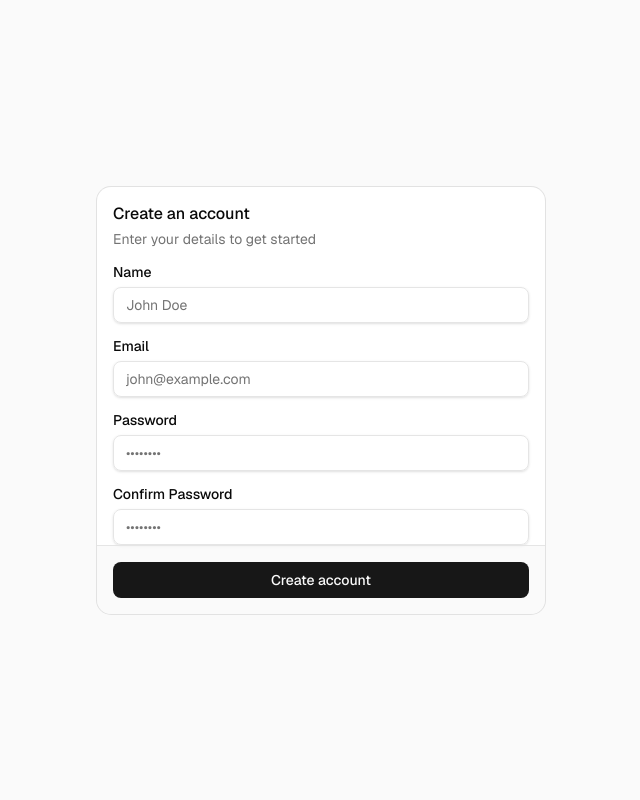
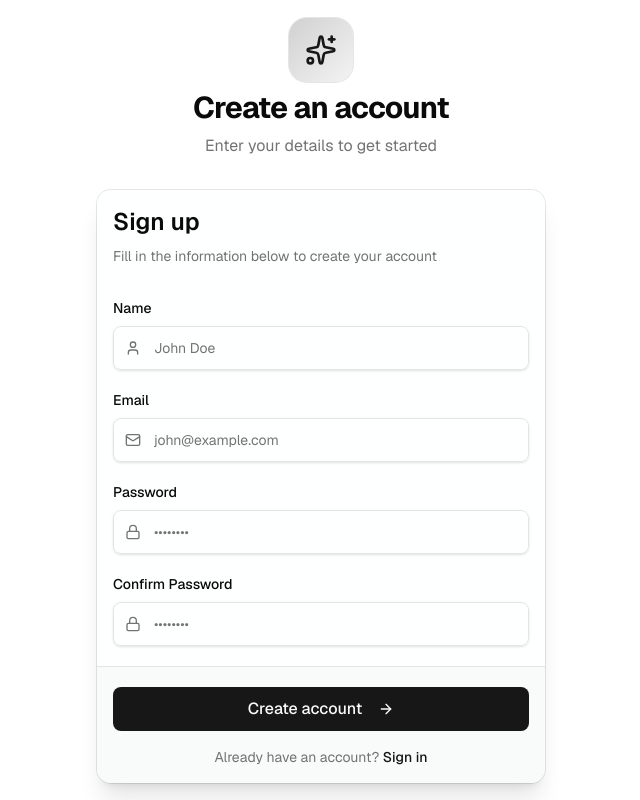
Before and after one commit to parvejhossain55/nextify, a Next.js app: page /register in a window 1280 px wide. Shown: the whole page, without its empty margins (319-959 px from the left). Built offline with nearby package versions, Linux system fonts and the light colour scheme.

Commit message:
refactor: modernize login and register page designs

```diff
--- a/src/app/login/page.tsx
+++ b/src/app/login/page.tsx
@@ -1,9 +1,5 @@
 import { LoginForm } from "@/features/auth/components";
 
 export default function LoginPage() {
-  return (
-    <div className="bg-muted/50 flex min-h-screen items-center justify-center p-4">
-      <LoginForm />
-    </div>
-  );
+  return <LoginForm />;
 }
--- a/src/app/register/page.tsx
+++ b/src/app/register/page.tsx
@@ -1,9 +1,5 @@
 import { RegisterForm } from "@/features/auth/components";
 
 export default function RegisterPage() {
-  return (
-    <div className="bg-muted/50 flex min-h-screen items-center justify-center p-4">
-      <RegisterForm />
-    </div>
-  );
+  return <RegisterForm />;
 }
--- a/src/features/auth/components/LoginForm.tsx
+++ b/src/features/auth/components/LoginForm.tsx
@@ -6,6 +6,7 @@ import * as z from "zod";
 import { signIn } from "next-auth/react";
 import { useRouter } from "next/navigation";
 import { useState } from "react";
+import Link from "next/link";
 import { Button } from "@/components/ui/button";
 import { Input } from "@/components/ui/input";
 import { Label } from "@/components/ui/label";
@@ -17,6 +18,7 @@ import {
   CardHeader,
   CardTitle,
 } from "@/components/ui/card";
+import { Lock, Mail, ArrowRight, Sparkles } from "lucide-react";
 
 const loginSchema = z.object({
   email: z.string().email("Invalid email address"),
@@ -62,47 +64,100 @@ export function LoginForm() {
   };
 
   return (
-    <Card className="w-full max-w-md">
-      <CardHeader>
-        <CardTitle>Login</CardTitle>
-        <CardDescription>Enter your credentials to access your account</CardDescription>
+    <div className="flex min-h-screen items-center justify-center p-4">
+      <div className="w-full max-w-md space-y-8">
+        {/* Logo/Brand Section */}
+        <div className="space-y-2 text-center">
+          <div className="from-primary/20 to-primary/5 ring-border mx-auto flex size-16 items-center justify-center rounded-2xl bg-gradient-to-br ring-1">
+            <Sparkles className="text-primary size-8" />
+          </div>
+          <div>
+            <h1 className="text-foreground text-3xl font-bold tracking-tight">Welcome back</h1>
+            <p className="text-muted-foreground mt-2">Sign in to your account to continue</p>
+          </div>
+        </div>
+
+        {/* Login Card */}
+        <Card className="border-border/50 bg-card/50 shadow-xl backdrop-blur-sm">
+          <CardHeader className="space-y-1 pb-4">
+            <CardTitle className="text-2xl font-semibold">Sign in</CardTitle>
+            <CardDescription>Enter your credentials to access your dashboard</CardDescription>
           </CardHeader>
           <form onSubmit={handleSubmit(onSubmit)}>
-        <CardContent className="space-y-4">
+            <CardContent className="space-y-5">
               {error && (
-            <div className="bg-destructive/10 text-destructive rounded-md p-3 text-sm">{error}</div>
+                <div className="bg-destructive/10 border-destructive/20 text-destructive flex items-center gap-2 rounded-lg border p-4 text-sm">
+                  <Lock className="size-4" />
+                  {error}
+                </div>
               )}
               <div className="space-y-2">
-            <Label htmlFor="email">Email</Label>
+                <Label htmlFor="email" className="text-sm font-medium">
+                  Email
+                </Label>
+                <div className="relative">
+                  <Mail className="text-muted-foreground absolute top-1/2 left-3 size-4 -translate-y-1/2" />
                   <Input
                     id="email"
                     type="email"
                     placeholder="john@example.com"
+                    className="h-11 pl-10"
                     {...register("email")}
                     disabled={isLoading}
                   />
+                </div>
                 {errors.email && <p className="text-destructive text-sm">{errors.email.message}</p>}
               </div>
               <div className="space-y-2">
-            <Label htmlFor="password">Password</Label>
+                <div className="flex items-center justify-between">
+                  <Label htmlFor="password" className="text-sm font-medium">
+                    Password
+                  </Label>
+                  <Link href="/forgot-password" className="text-primary text-sm hover:underline">
+                    Forgot password?
+                  </Link>
+                </div>
+                <div className="relative">
+                  <Lock className="text-muted-foreground absolute top-1/2 left-3 size-4 -translate-y-1/2" />
                   <Input
                     id="password"
                     type="password"
                     placeholder="••••••••"
+                    className="h-11 pl-10"
                     {...register("password")}
                     disabled={isLoading}
                   />
+                </div>
                 {errors.password && (
                   <p className="text-destructive text-sm">{errors.password.message}</p>
                 )}
               </div>
             </CardContent>
-        <CardFooter>
-          <Button type="submit" className="w-full" disabled={isLoading}>
-            {isLoading ? "Signing in..." : "Sign in"}
+            <CardFooter className="mt-5 flex flex-col space-y-4 pt-5">
+              <Button
+                type="submit"
+                className="h-11 w-full text-base font-medium"
+                disabled={isLoading}
+              >
+                {isLoading ? (
+                  "Signing in..."
+                ) : (
+                  <>
+                    Sign in
+                    <ArrowRight className="ml-2 size-4" />
+                  </>
+                )}
               </Button>
+              <div className="text-center text-sm">
+                <span className="text-muted-foreground">Don't have an account? </span>
+                <Link href="/register" className="text-primary font-medium hover:underline">
+                  Sign up
+                </Link>
+              </div>
             </CardFooter>
           </form>
         </Card>
+      </div>
+    </div>
   );
 }
--- a/src/features/auth/components/RegisterForm.tsx
+++ b/src/features/auth/components/RegisterForm.tsx
@@ -5,6 +5,7 @@ import { zodResolver } from "@hookform/resolvers/zod";
 import * as z from "zod";
 import { useRouter } from "next/navigation";
 import { useState } from "react";
+import Link from "next/link";
 import { Button } from "@/components/ui/button";
 import { Input } from "@/components/ui/input";
 import { Label } from "@/components/ui/label";
@@ -16,6 +17,7 @@ import {
   CardHeader,
   CardTitle,
 } from "@/components/ui/card";
+import { Lock, Mail, User, ArrowRight, Sparkles, CheckCircle2 } from "lucide-react";
 
 const registerSchema = z
   .object({
@@ -78,83 +80,150 @@ export function RegisterForm() {
 
   if (success) {
     return (
-      <Card className="w-full max-w-md">
-        <CardContent className="pt-6">
+      <div className="flex min-h-screen items-center justify-center p-4">
+        <div className="w-full max-w-md space-y-8">
           <div className="space-y-2 text-center">
-            <p className="font-medium text-green-600">Registration successful!</p>
-            <p className="text-muted-foreground text-sm">Redirecting to login...</p>
+            <div className="mx-auto flex size-16 items-center justify-center rounded-2xl bg-gradient-to-br from-green-500/20 to-green-500/5 ring-1 ring-green-500/20">
+              <CheckCircle2 className="size-8 text-green-500" />
             </div>
-        </CardContent>
-      </Card>
+            <div>
+              <h1 className="text-foreground text-3xl font-bold tracking-tight">
+                Registration successful!
+              </h1>
+              <p className="text-muted-foreground mt-2">Redirecting to login...</p>
+            </div>
+          </div>
+        </div>
+      </div>
     );
   }
 
   return (
-    <Card className="w-full max-w-md">
-      <CardHeader>
-        <CardTitle>Create an account</CardTitle>
-        <CardDescription>Enter your details to get started</CardDescription>
+    <div className="flex min-h-screen items-center justify-center p-4">
+      <div className="w-full max-w-md space-y-8">
+        {/* Logo/Brand Section */}
+        <div className="space-y-2 text-center">
+          <div className="from-primary/20 to-primary/5 ring-border mx-auto flex size-16 items-center justify-center rounded-2xl bg-gradient-to-br ring-1">
+            <Sparkles className="text-primary size-8" />
+          </div>
+          <div>
+            <h1 className="text-foreground text-3xl font-bold tracking-tight">Create an account</h1>
+            <p className="text-muted-foreground mt-2">Enter your details to get started</p>
+          </div>
+        </div>
+
+        {/* Register Card */}
+        <Card className="border-border/50 bg-card/50 shadow-xl backdrop-blur-sm">
+          <CardHeader className="space-y-1 pb-4">
+            <CardTitle className="text-2xl font-semibold">Sign up</CardTitle>
+            <CardDescription>Fill in the information below to create your account</CardDescription>
           </CardHeader>
           <form onSubmit={handleSubmit(onSubmit)}>
-        <CardContent className="space-y-4">
+            <CardContent className="space-y-5">
               {error && (
-            <div className="bg-destructive/10 text-destructive rounded-md p-3 text-sm">{error}</div>
+                <div className="bg-destructive/10 border-destructive/20 text-destructive flex items-center gap-2 rounded-lg border p-4 text-sm">
+                  <Lock className="size-4" />
+                  {error}
+                </div>
               )}
               <div className="space-y-2">
-            <Label htmlFor="name">Name</Label>
+                <Label htmlFor="name" className="text-sm font-medium">
+                  Name
+                </Label>
+                <div className="relative">
+                  <User className="text-muted-foreground absolute top-1/2 left-3 size-4 -translate-y-1/2" />
                   <Input
                     id="name"
                     type="text"
                     placeholder="John Doe"
+                    className="h-11 pl-10"
                     {...register("name")}
                     disabled={isLoading}
                   />
+                </div>
                 {errors.name && <p className="text-destructive text-sm">{errors.name.message}</p>}
               </div>
               <div className="space-y-2">
-            <Label htmlFor="email">Email</Label>
+                <Label htmlFor="email" className="text-sm font-medium">
+                  Email
+                </Label>
+                <div className="relative">
+                  <Mail className="text-muted-foreground absolute top-1/2 left-3 size-4 -translate-y-1/2" />
                   <Input
                     id="email"
                     type="email"
                     placeholder="john@example.com"
+                    className="h-11 pl-10"
                     {...register("email")}
                     disabled={isLoading}
                   />
+                </div>
                 {errors.email && <p className="text-destructive text-sm">{errors.email.message}</p>}
               </div>
               <div className="space-y-2">
-            <Label htmlFor="password">Password</Label>
+                <Label htmlFor="password" className="text-sm font-medium">
+                  Password
+                </Label>
+                <div className="relative">
+                  <Lock className="text-muted-foreground absolute top-1/2 left-3 size-4 -translate-y-1/2" />
                   <Input
                     id="password"
                     type="password"
                     placeholder="••••••••"
+                    className="h-11 pl-10"
                     {...register("password")}
                     disabled={isLoading}
                   />
+                </div>
                 {errors.password && (
                   <p className="text-destructive text-sm">{errors.password.message}</p>
                 )}
               </div>
               <div className="space-y-2">
-            <Label htmlFor="confirmPassword">Confirm Password</Label>
+                <Label htmlFor="confirmPassword" className="text-sm font-medium">
+                  Confirm Password
+                </Label>
+                <div className="relative">
+                  <Lock className="text-muted-foreground absolute top-1/2 left-3 size-4 -translate-y-1/2" />
                   <Input
                     id="confirmPassword"
                     type="password"
                     placeholder="••••••••"
+                    className="h-11 pl-10"
                     {...register("confirmPassword")}
                     disabled={isLoading}
                   />
+                </div>
                 {errors.confirmPassword && (
                   <p className="text-destructive text-sm">{errors.confirmPassword.message}</p>
                 )}
               </div>
             </CardContent>
-        <CardFooter>
-          <Button type="submit" className="w-full" disabled={isLoading}>
-            {isLoading ? "Creating account..." : "Create account"}
+            <CardFooter className="mt-5 flex flex-col space-y-4 pt-5">
+              <Button
+                type="submit"
+                className="h-11 w-full text-base font-medium"
+                disabled={isLoading}
+              >
+                {isLoading ? (
+                  "Creating account..."
+                ) : (
+                  <>
+                    Create account
+                    <ArrowRight className="ml-2 size-4" />
+                  </>
+                )}
               </Button>
+              <div className="text-center text-sm">
+                <span className="text-muted-foreground">Already have an account? </span>
+                <Link href="/login" className="text-primary font-medium hover:underline">
+                  Sign in
+                </Link>
+              </div>
             </CardFooter>
           </form>
         </Card>
+      </div>
+    </div>
   );
 }
```
Lines whose indentation alone changed are shown as unchanged.
